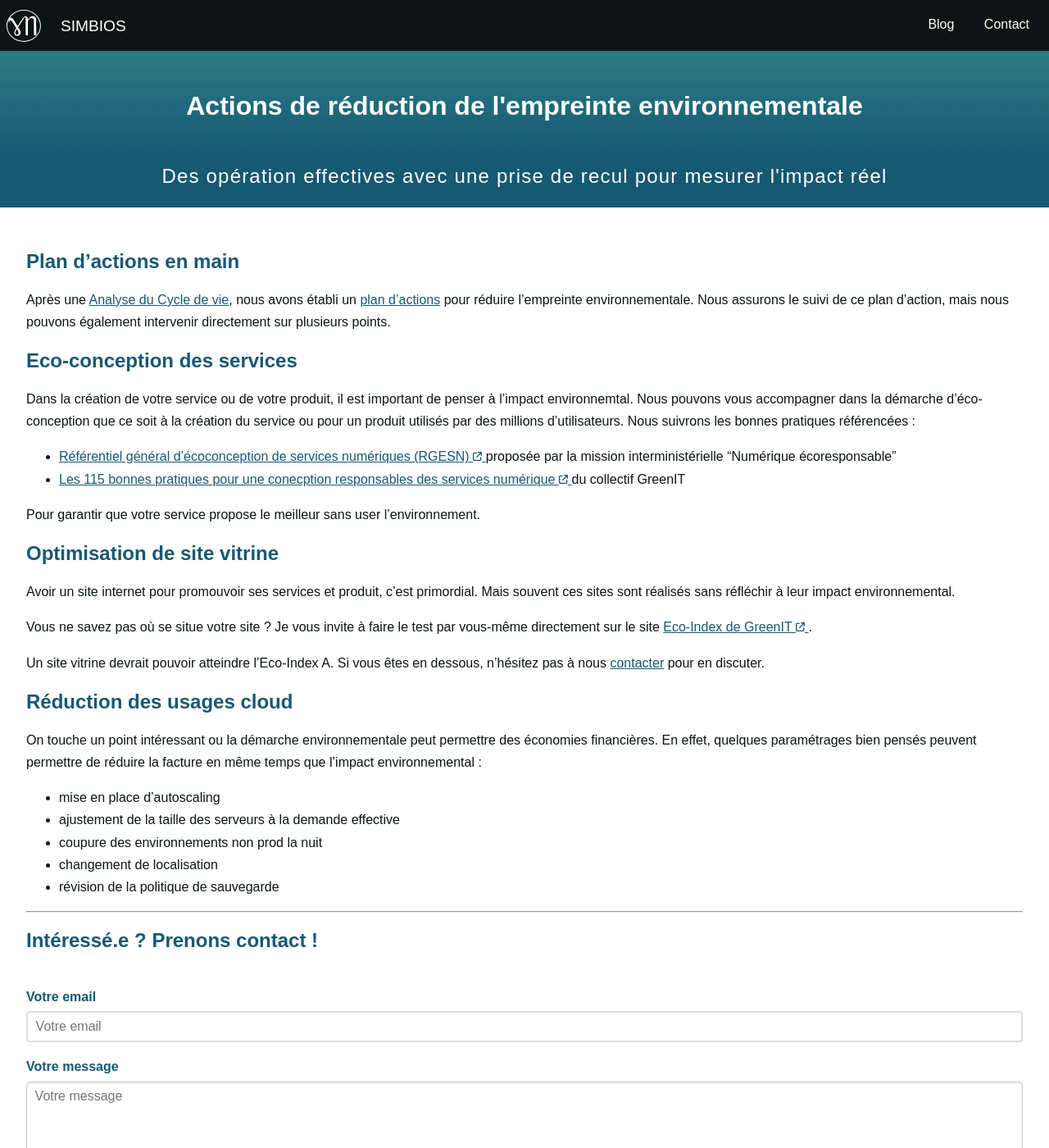
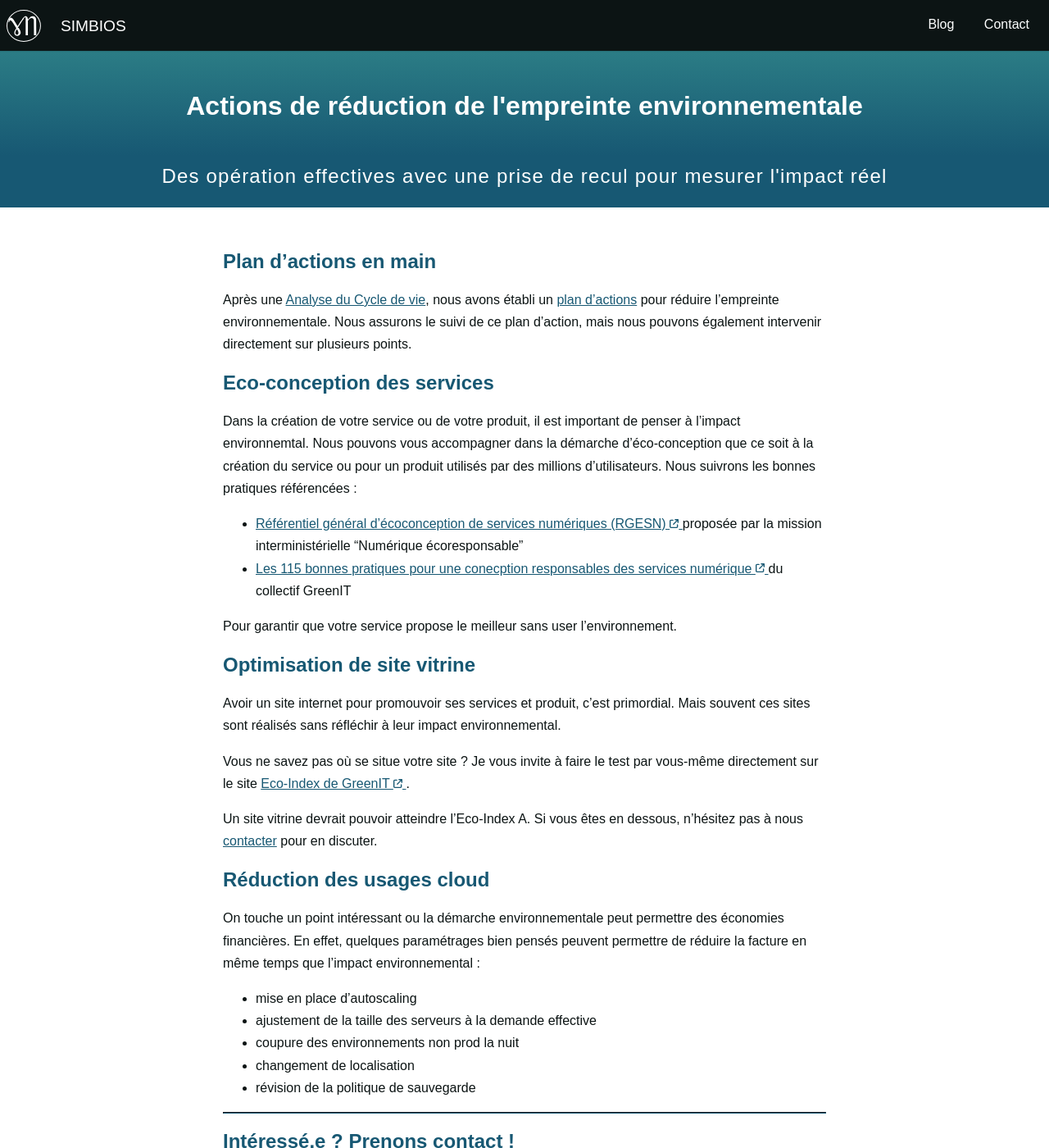
Before and after one commit to guillaumew/simbios, a Jekyll site: the page built from services/actions_reduction.md, in a window 1280 px wide and 1400 px high. Shown: the whole window at 82% size. Built offline with Jekyll 4.4.1, drawn with Linux system fonts in a browser that asks for light colours.

Commit message:
more elegant services

```diff
--- a/_layouts/markdown.html
+++ b/_layouts/markdown.html
@@ -3,6 +3,6 @@ layout: page
 ---
 
 
-<div class="content">
+<div class="content services">
     {{content}}
 </div>
--- a/_sass/blog.scss
+++ b/_sass/blog.scss
@@ -85,7 +85,7 @@
 
 
 
-.post{
+.post, .services {
 	max-width: 800px;
 	margin: auto;
 	p{
--- a/_sass/services.scss
+++ b/_sass/services.scss
@@ -6,7 +6,7 @@
     margin-bottom: 4em;
 }
 
-.services{
+.sensibilisation{
 	.image_container{
 		display: flex;
 		img{
--- a/services/actions_reduction.md
+++ b/services/actions_reduction.md
@@ -6,7 +6,7 @@ layout: markdown
 
 ## Plan d'actions en main
 
-Après une [Analyse du Cycle de vie](/services/analyse_cycle_vie.hmlt), nous avons établi un [plan d'actions](/services/strategie_reduction.md) pour réduire l'empreinte environnementale. Nous assurons le suivi de ce plan d'action, mais nous pouvons également intervenir directement sur plusieurs points.
+Après une [Analyse du Cycle de vie](/services/analyse_cycle_vie.html), nous avons établi un [plan d'actions](/services/strategie_reduction.md) pour réduire l'empreinte environnementale. Nous assurons le suivi de ce plan d'action, mais nous pouvons également intervenir directement sur plusieurs points.
 
 ## Eco-conception des services
 
--- a/services/sensibilisation/index.html
+++ b/services/sensibilisation/index.html
@@ -2,7 +2,7 @@
 description: Comprendre l'impact environnemental du numérique et plus encore !
 title: Sensibilisation
 ---
-<div class="content services">
+<div class="content sensibilisation">
 	<p>La première étape avant de considérer la mise en place de la sobriété, c'est de comprendre en quoi les usages numériques ont un impact sur l'environnement.</p>
 	<p> Il s'agit d'assimiler l'ensemble des externalités du numériques (au delà de sa contribution au dérèglement climatique) mais également de connaître les ordres de grandeurs afin de savoir ce qui pèse vraiment dans la balance.</p>
 
```
